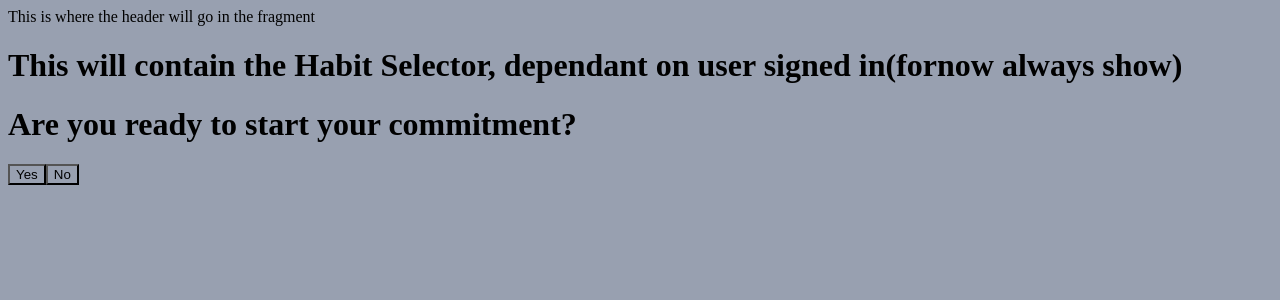
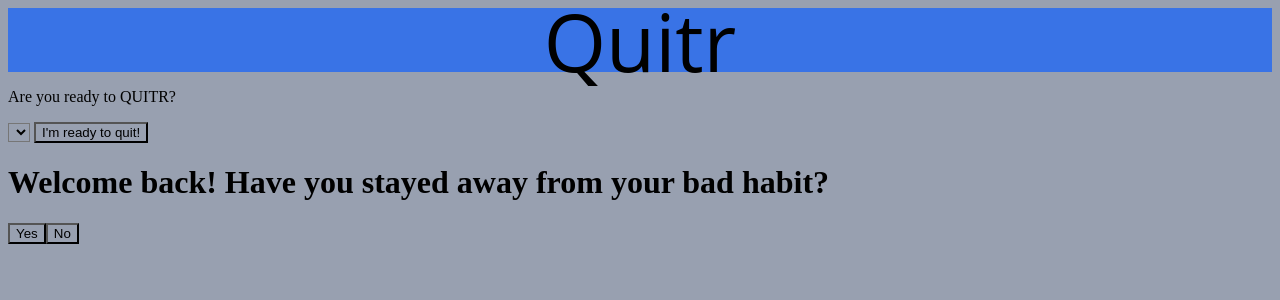
Before and after one commit to quittersarewinners/Quitr, a React app: page / in a window 1280 px wide. Shown: the top 300 px of the page. Built offline with nearby package versions, Linux system fonts and the light colour scheme.

Commit message:
Setting divs, boilerplate for backend functions

```diff
--- a/client/App.js
+++ b/client/App.js
@@ -5,27 +5,41 @@ import { Route, Routes } from 'react-router-dom';
 //App.js will hold header & habit selector
 import CheckIn from './components/CheckIn';
 import InformationContainer from './containers/InformationContainer'
-
+import HeaderBar from "./components/HeaderBar";
+import HabitSelectorContainer from "./containers/HabitSelectorContainer"
 const App = () => {
     //what hooks will we need?
-    const [firstTime, setFirstTime] = useState(true)
+    const [firstTime, setFirstTime] = useState(false)
+    const [checkedIn, setCheckedIn] = useState(false)
 
-    //header bar shouldnt need any functionality
+
+    /////////////////////////////////////////////////////////////////////////////////////////////////////////////////
     //on useEffect, will need to check if user has checked in today. will involve call on backend & state
         //to maintain most likely for now
+    useEffect(() => {
+        async function firstTimeChecker() {
+            const { data } = await axios.get('http://localhost:3000/api/habit/?userId=userId');
+            //need to check if data retrieved is populated
+            //if not populated, setFirstTime(true); which would then display the Habit Selector, and not the CheckIn
+            //if populated, only the CheckIn should render
 
-    //if user is logged in, habit selector should not show. for now with 1 user, will always show
-    //in the check-in component, will need button click to navigate to the informational component
+            //if !firstTime, then need to check if user has checked in today within user object
+            //if has checked in, setCheckedIn(true) -> redirect to '/info' path
+            //if hasnt checked in (default), CheckIn will display automatically
+        }
+        //firstTimeChecker()
+    }, []);
+    ////////////////////////////////////////////////////////////////////////////////////////////////////////////////
 
 
     return (
         <div className="forBG">
             <>
-            <div className="headertest">This is where the header will go in the fragment</div>
+            <HeaderBar />
             <Routes>
                 <Route path='/' element={
                     <>
-                        <h1>This will contain the Habit Selector, dependant on user signed in(fornow always show)</h1>
+                        <HabitSelectorContainer />
                         <CheckIn firstTime={firstTime} />
                     </>
                 } />
--- a/client/components/QuitInfo.js
+++ b/client/components/QuitInfo.js
@@ -1,9 +1,20 @@
 import React from 'react'
 
 function QuitInfo() {
+
+    // async function quitLength(){
+    //     //get request to the user object, or can be passed down as props from the initial request from info body
+
+    //     let quitHeader;
+    //     //quitLength < 2 ?
+    //         //quitHeader = 'Congratulations on starting your journey with us!' :
+    //         //quitHeader = 'Keep up the good work! You\'ve quit for a total of -userObjects quitLength-
+    //     return quitHeader
+    // }
+
     return (
-        <div>
-            <p>Congrats! You have quit for: -quitlength- </p>
+        <div className="quitInfo">
+            <p>{/* to replace current p text - {quitLength} */}Congratulations! You have quit for: -quitlength- </p>
         </div>
     );
 }
--- a/client/containers/HabitSelectorContainer.js
+++ b/client/containers/HabitSelectorContainer.js
@@ -0,0 +1,30 @@
+import React from "react";
+
+function ReadyToQuitr() {
+	return <p>Are you ready to QUITR?</p>;
+}
+
+function HabitOptions() {
+	return (
+		<select className="bad-habits">
+			<option value="smoking" />
+			<option value="also smoking" />
+			<option value="smoking as well" />
+			<option value="still smoking" />
+		</select>
+	);
+}
+
+function QuitButton() {
+	return <button className="ready-to-quit">I'm ready to quit!</button>;
+}
+
+function HabitSelector() {
+	return (
+		<div className="habit-selector">
+			<ReadyToQuitr /> <HabitOptions /> <QuitButton />
+		</div>
+	);
+}
+
+export default HabitSelector;
--- a/client/containers/LeftInfoBody.js
+++ b/client/containers/LeftInfoBody.js
@@ -5,12 +5,12 @@ import HealthBenefits from '../components/HealthBenefits';
 
 function LeftInfoBody() {
     return (
-        <>
+        <div className="leftInfoBody">
             <h1>Left side</h1>
             <QuitInfo />
             <UpcomingInfo />
             <HealthBenefits />
-        </>
+        </div>
     );
 }
 
```
